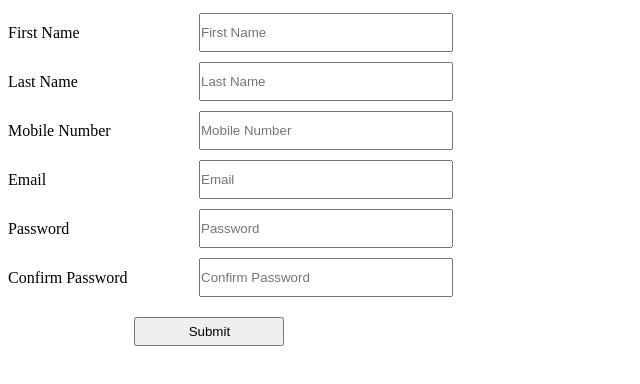
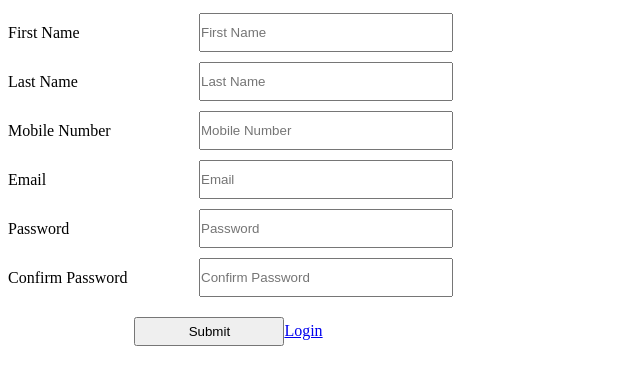
Before and after one commit to durva-zignuts/react-assignment, a React (Create React App) app: page /signup in a window 1280 px wide. Shown: the top 384 px of the page, without its empty margins (0-640 px from the left). Built offline with nearby package versions, Linux system fonts and the light colour scheme.

Commit message:
validation on signup page

```diff
--- a/src/App.js
+++ b/src/App.js
@@ -2,6 +2,7 @@ import { Route, Routes, BrowserRouter as Router } from "react-router-dom";
 
 import SignupPage from "./pages/SignupPage";
 import HomePage from "./pages/HomePage";
+import LoginPage from "./pages/LoginPage";
 
 function App() {
   return (
@@ -11,6 +12,7 @@ function App() {
         <Routes>
           <Route path="/" element={<HomePage />} />
           <Route path="/signup" element={<SignupPage />} />
+          <Route path="/login" element={<LoginPage />} />
         </Routes>
       </Router>
     </div>
--- a/src/pages/SignupPage.js
+++ b/src/pages/SignupPage.js
@@ -2,8 +2,8 @@ import React from "react";
 import * as yup from "yup";
 import { useForm } from "react-hook-form";
 import { yupResolver } from "@hookform/resolvers/yup";
+import { Link } from "react-router-dom";
 import "./Signup.css";
-import "yup-phone";
 
 export default function SignupPage() {
   const onSubmit = (data) => {
@@ -11,13 +11,27 @@ export default function SignupPage() {
     console.log(data);
   };
 
+  let regex =
+    /^.*(?=.{8,})((?=.*[!@#$%^&*()\-_=+{};:,<.>]){1})(?=.*\d)((?=.*[a-z]){1})((?=.*[A-Z]){1}).*$/;
+
   const schema = yup.object().shape({
     firstName: yup.string().required(),
     lastName: yup.string().required(),
-    mobileNumber: yup.number().required(),
+    mobileNumber: yup.string().min(10).max(10).required(),
     email: yup.string().email().required(),
-    password: yup.string().required().max(20).min(4),
-    confirmPassword: yup.string().oneOf([yup.ref("password")], null),
+    password: yup
+      .string()
+      .required()
+      .max(32)
+      .min(8)
+      .matches(
+        regex,
+        "Password must contain at least 8 characters, one uppercase, one number and one special case character"
+      ),
+    confirmPassword: yup
+      .string()
+      .oneOf([yup.ref("password")], null)
+      .required(),
   });
 
   const {
@@ -97,8 +111,11 @@ export default function SignupPage() {
           />
         </div>
         {errors.confirmPassword && <h4>{errors.confirmPassword.message}</h4>}
-        <button type="submit">Submit</button>
-        {console.log("errors : ", errors)}
+        <div>
+          <button type="submit">Submit</button>
+          {console.log("errors : ", errors)}
+          <Link to="/login">Login</Link>
+        </div>
       </form>
     </div>
   );
```
Also changed, not shown: src/pages/Navbar.js (added, +17 -0 lines), 2 other files (tests, documents, lock files or other folders).
